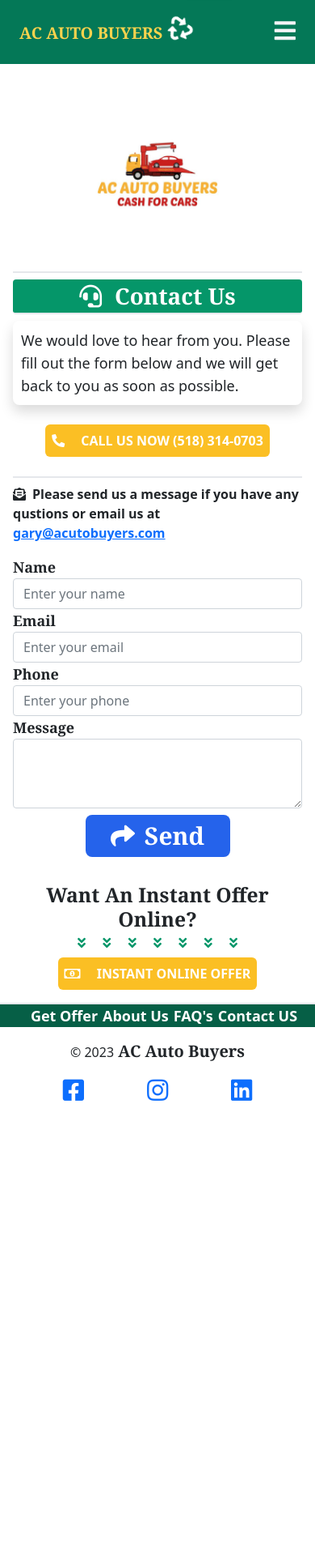
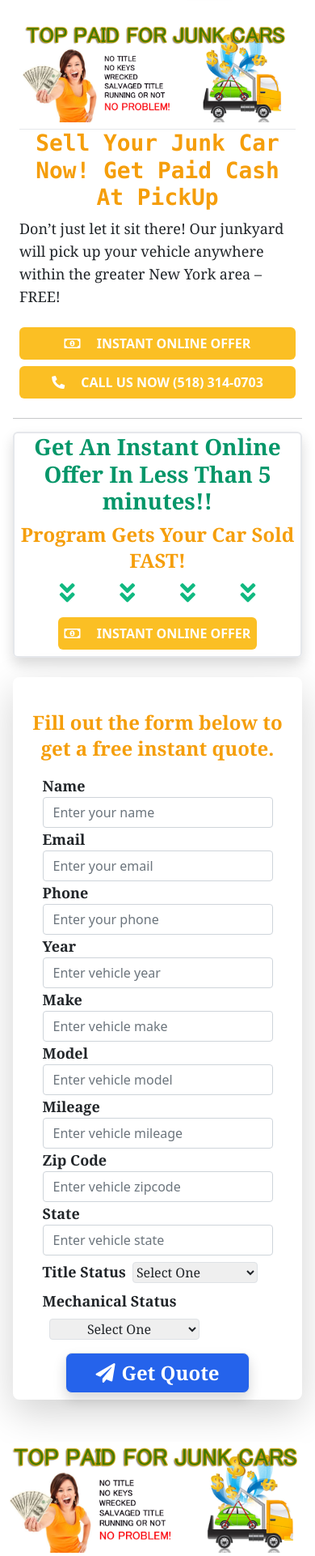
Before and after one commit to javantie/ac-auto-group, a React (Create React App) app: page /contact in a window 390 px wide. Shown: the part 79-2000 px from the top of the page at 81% size. Before the commit the page ends 1451 px from the top, so only its background shows below. Built offline with nearby package versions, Linux system fonts and the light colour scheme.

Commit message:
new layout- single page setup

```diff
--- a/src/App.js
+++ b/src/App.js
@@ -3,6 +3,7 @@
 import { BrowserRouter as Router, Route, Routes, Link } from "react-router-dom";
 import Banner from "./components/Banner";
 import Footer from "./components/Footer";
+import MobileMenu from "./components/MobileMenu";
 import How from "./pages/How";
 import About from "./pages/About";
 import ContactPage from "./pages/Contact";
@@ -21,29 +22,11 @@
       <div id="container" className="">
         <>
           <Banner />
+
+          {/* <!-- mobile menu bar --> */}
+          <MobileMenu />
+
           <div className=" md:flex">
-            {/* <!-- mobile menu bar --> */}
-            <div className="bg-green-700 text-gray-100 flex justify-between md:hidden">
-
-              {/* <!-- logo --> */}
-              <Link
-                to="/"
-                className="block p-4 text-yellow-300 font-bold text-xl sm:text-2xl font-serif no-underline"
-              >
-                AC AUTO BUYERS{" "}
-                <i className="fas fa-recycle text-3xl pl-1 text-white animate-spin"></i>
-              </Link>
-
-              {/* <!-- mobile menu button --> */}
-              <button
-                id="mobile-menu"
-                onClick={handleClick}
-                className=" p-4 focus:outline-none focus:bg-green-800"
-              >
-                <i className="fas fa-bars text-3xl"></i>
-              </button>
-            </div>
-
             {/* <!-- sidebar --> */}
             <aside className="sidebar min-h-screen sm:rounded-none rounded-br-lg bg-green-600 text-blue-100 w-64 space-y-6 py-7 px-2 absolute inset-y-0 left-0 transform -translate-x-full md:relative md:translate-x-0 transition duration-200 ease-in-out">
               {/* <!-- logo --> */}
@@ -88,15 +71,20 @@
 
             {/* <!-- content --> */}
             <div className="flex-1 md:p-2 p-3">
-              <Routes>
+              {/* <Routes>
                 <Route path="/" element={<Home />} />
                 <Route path="/about-us" element={<About />} />
                 <Route path="/how-it-works" element={<How />} />
                 <Route path="/contact" element={<ContactPage />} />
-              </Routes>
+              </Routes> */}
+
+              <Home />
             </div>
           </div>
 
+          <How />
+          <About />
+          <ContactPage />
           <Footer />
         </>
       </div>
--- /dev/null
+++ b/src/components/MobileMenu/index.js
@@ -0,0 +1,33 @@
+import React from "react";
+import { Link } from "react-router-dom";
+
+const MobileMenu = () => {
+  // Handle Menu Click
+  const handleClick = () => {
+    const sidebar = document.querySelector(".sidebar");
+    sidebar.classList.toggle("-translate-x-full");
+  };
+  return (
+    <div className="bg-green-700 text-gray-100 sm:flex justify-between hidden md:hidden">
+      {/* <!-- logo --> */}
+      <Link
+        to="/"
+        className="block p-4 text-yellow-300 font-bold text-xl sm:text-2xl font-serif no-underline"
+      >
+        AC AUTO BUYERS{" "}
+        <i className="fas fa-recycle text-3xl pl-1 text-white animate-spin"></i>
+      </Link>
+
+      {/* <!-- mobile menu button --> */}
+      <button
+        id="mobile-menu"
+        onClick={handleClick}
+        className=" p-4 focus:outline-none focus:bg-green-800"
+      >
+        <i className="fas fa-bars text-3xl"></i>
+      </button>
+    </div>
+  );
+};
+
+export default MobileMenu;
--- a/src/pages/Home.js
+++ b/src/pages/Home.js
@@ -28,7 +28,7 @@
         </div>
       </div>
       <LeadForm />
-      <Testimonials />
+      {/* <Testimonials /> */}
     </div>
   );
 }
--- a/src/pages/How.js
+++ b/src/pages/How.js
@@ -124,7 +124,7 @@
             Cash Auto Salvage answers the most common questions associated with
             selling a car, junk car buying, and auto salvage yards
           </p>
-          {faqs.map((faq) => (
+          {faqs?.map((faq) => (
             <div
               key={faq.id}
               className="border p-2 rounded-md shadow my-2 text-center"
```
